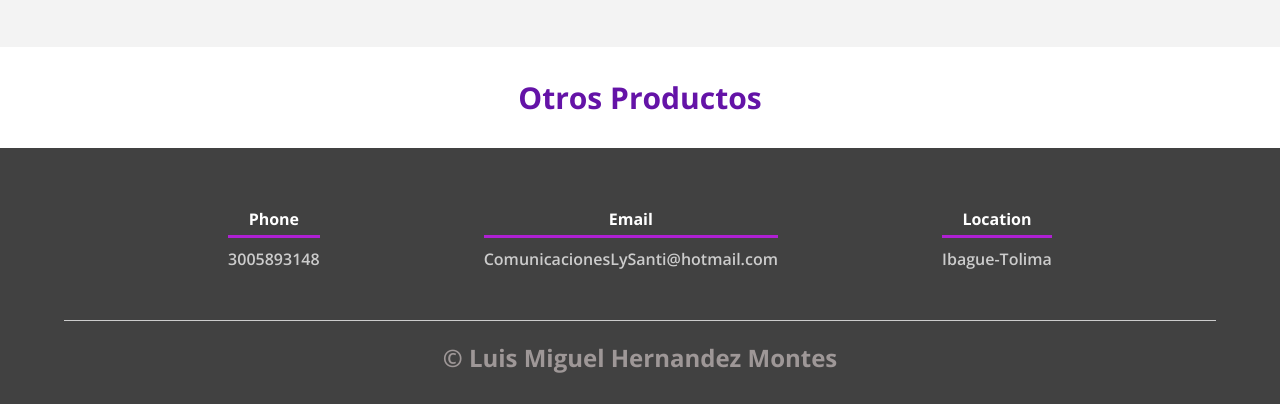
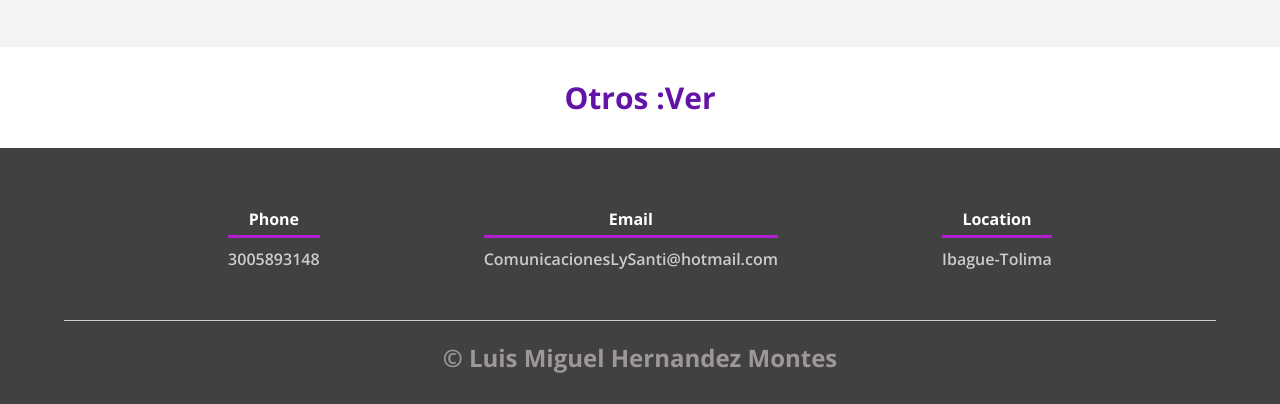
Before and after one commit to santiagogui1909/ComunicacionesLySanti, a website: page src/pages/Mujer.html in a window 1280 px wide. Shown: the part 7128-7532 px from the top of the page. Drawn offline with nearby package versions, Linux system fonts and the light colour scheme; files that its build step writes are made by us from their sources; files whose address does not match are found by name.

Commit message:
subo archivos a la master

```diff
--- a/src/pages/Mujer.html
+++ b/src/pages/Mujer.html
@@ -125,7 +125,7 @@
     <!--------------------------------Perfumes------------------------------------------------------------------------------------->
 
     <div class="container-otros">
-        <h1 class="titulo-Hombre">Otros Productos</h1>
+        <h1 class="titulo-Hombre">Otros :Ver</h1>
         <div id="otros-productos" class="targetas-otros"></div>
     </div>
 
```
